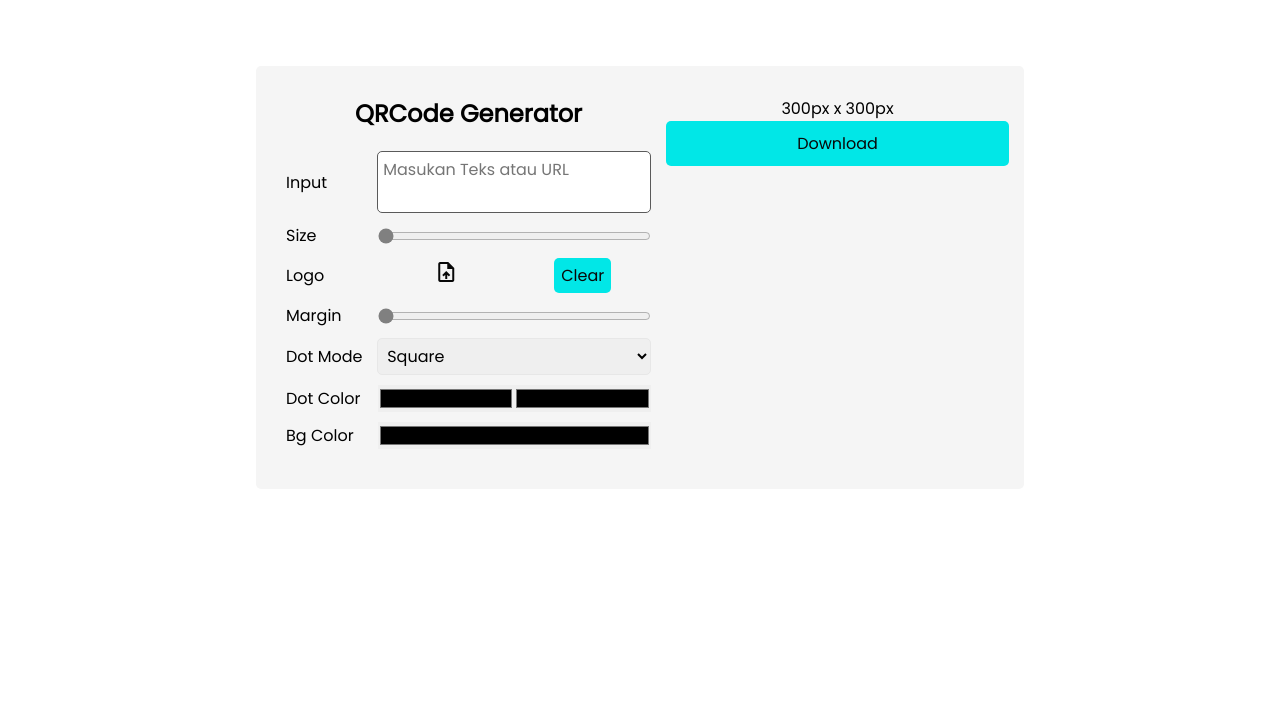
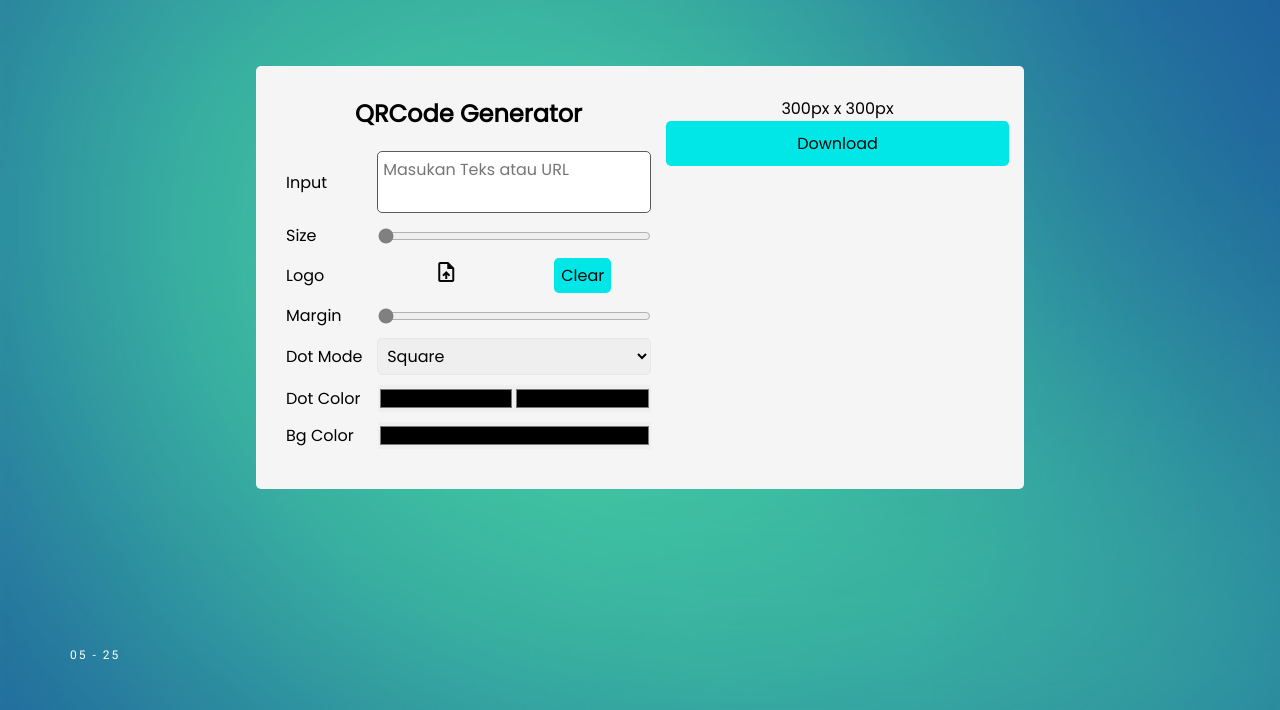
Before and after one commit to RianDoang/QR-Generator, a plain HTML site: page qrcode/index.html in a window 1280 px wide. Shown: the part 90-800 px from the top of the page. Drawn offline with nearby package versions, Linux system fonts and the light colour scheme; the site is published under a folder, as on GitHub Pages, so addresses that start at the root find nothing; a script that the page names is missing.

Commit message:
Mengubah latar belakang halaman

```diff
--- a/qrcode/output.css
+++ b/qrcode/output.css
@@ -12,7 +12,7 @@ body {
   font-family: "Poppins", sans-serif;
   /* background-color: #379df1; */
   overflow: hidden;
-  background-image: url("/img/Background\ QRCode.png");
+  background-image: url("../img/Background\ QRCode.png");
   background-size: cover;
   background-repeat: no-repeat;
   background-position: center;
```
